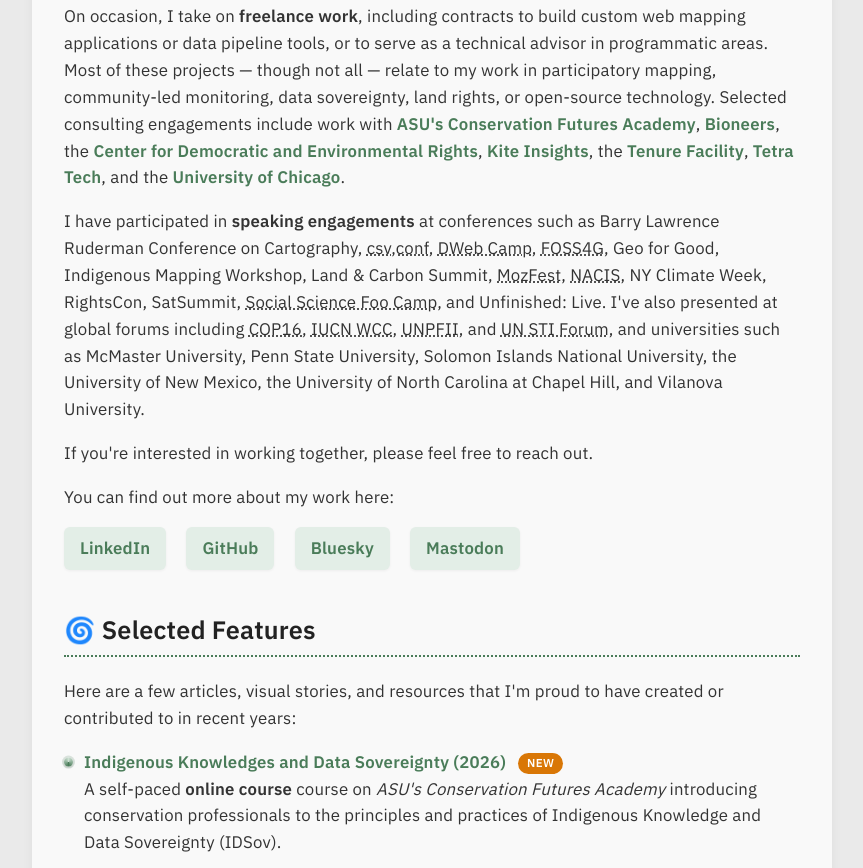
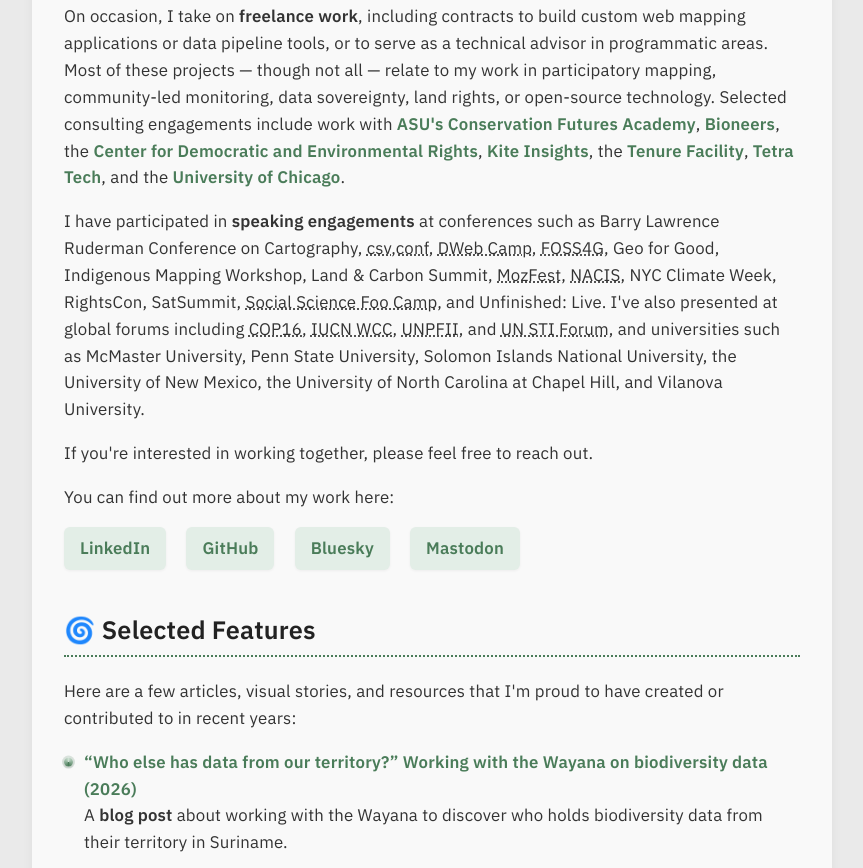
Before and after one commit to rudokemper/rudokemper.github.io, a website: page index.html in a window 1280 px wide. Shown: the part 1341-2209 px from the top of the page, without its empty margins (208-1071 px from the left). Drawn offline with Linux system fonts and the light colour scheme.

Commit message:
Add blog post

```diff
--- a/index.html
+++ b/index.html
@@ -187,8 +187,8 @@
         <abbr title="Free and Open Source Software for Geospatial">FOSS4G</abbr>, Geo for Good,
         Indigenous Mapping Workshop, Land & Carbon Summit,
         <abbr title="Mozilla Festival">MozFest</abbr>,
-        <abbr title="North American Cartographic Information Society">NACIS</abbr>, NY Climate Week,
-        RightsCon, SatSummit,
+        <abbr title="North American Cartographic Information Society">NACIS</abbr>, NYC Climate
+        Week, RightsCon, SatSummit,
         <abbr
           title="An annual, invite-only, participant-driven unconference co-organized by O'Reilly Media, SAGE Publishing, and Meta since 2018."
           >Social Science Foo Camp</abbr
@@ -247,6 +247,20 @@
       <ul>
         <li>
           <a
+            href="https://conservationmetrics.com/who-else-has-data-from-our-territory-working-with-the-wayana-on-biodiversity-data/"
+            title="Who Else Has Data from Our Territory? Working with the Wayana on Biodiversity Data"
+            target="_blank"
+            rel="noopener noreferrer"
+          >
+            “Who else has data from our territory?” Working with the Wayana on biodiversity data
+            (2026)
+          </a>
+          <br />
+          A <strong>blog post</strong> about working with the Wayana to discover who holds
+          biodiversity data from their territory in Suriname.
+        </li>
+        <li>
+          <a
             href="https://careercatalyst.asu.edu/programs/indigenous-knowledges-data-sovereignty/"
             title="Indigenous Knowledges and Data Sovereignty"
             target="_blank"
@@ -254,7 +268,6 @@
           >
             Indigenous Knowledges and Data Sovereignty (2026)
           </a>
-          <span class="featured-pill">new</span>
           <br />
           A self-paced <strong>online course</strong> course on
           <em>ASU's Conservation Futures Academy</em> introducing conservation professionals to the
```
